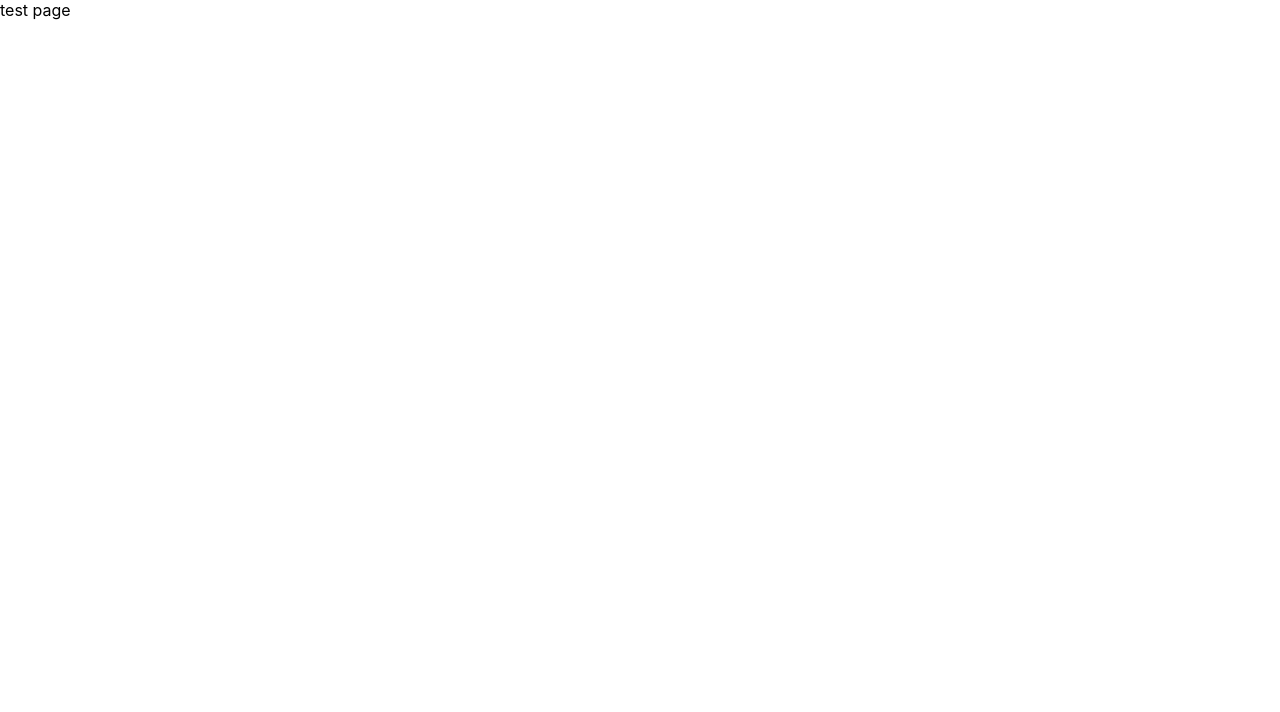
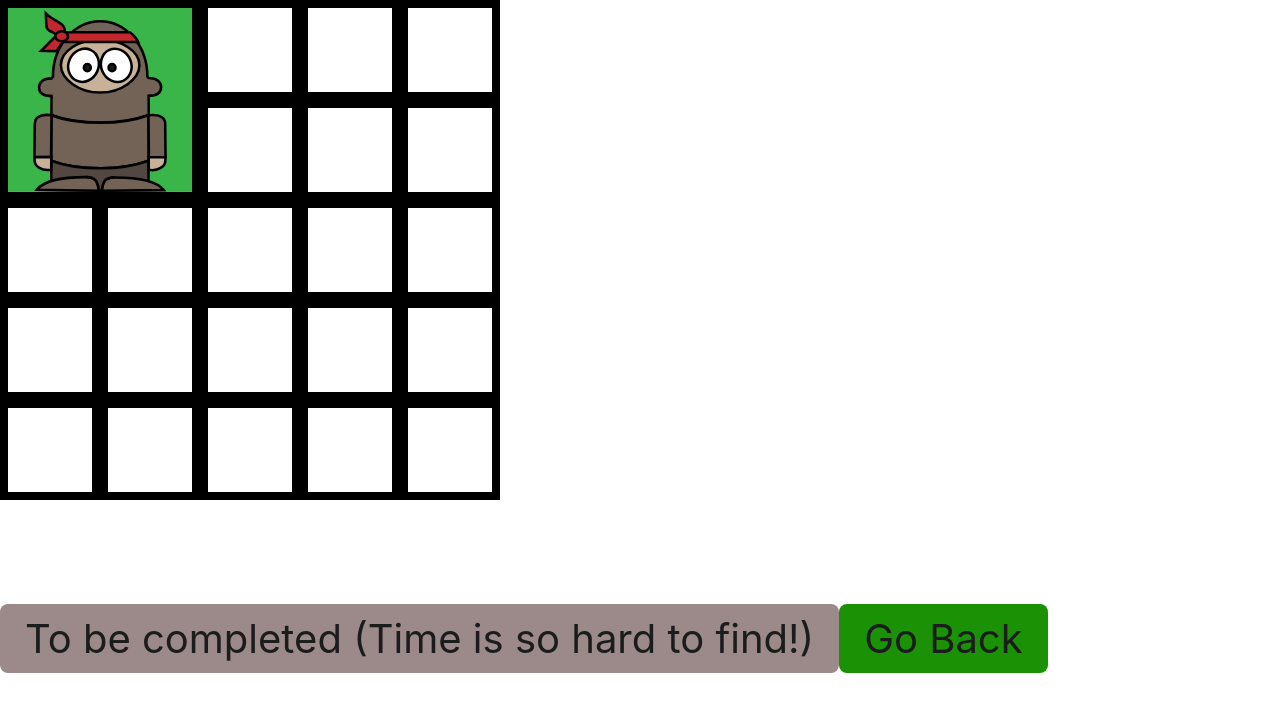
Before and after one commit to EvanGibsonSmith/ninjase, a React (Create React App) app: page /make in a window 1280 px wide. Shown: the top 712 px of the page. Built offline with nearby package versions, Linux system fonts and the light colour scheme.

Commit message:
Make page is up, but broken

```diff
--- a/src/App.js
+++ b/src/App.js
@@ -1,7 +1,7 @@
 // App.js
 
 import React from 'react';
-import { Routes, Route } from 'react-router-dom';
+import { Routes, Route, Navigate } from 'react-router-dom';
 import Play from './boundary/routes/Play';
 import Make from './boundary/routes/Make';
 
@@ -9,6 +9,7 @@ function App() {
   return (
     <div>
       <Routes>
+        <Route path="/" element={<Navigate to="/play" />} />
         <Route path="/play" element={<Play />} />
         <Route path="/make" element={<Make />} />
       </Routes>
--- a/src/boundary/Boundary.js
+++ b/src/boundary/DrawPuzzle.js
@@ -1,4 +1,3 @@
-// redraw the Puzzle so I can see it
 
 import { Cell } from "../model/Cell";
 import ninjaseImage from '../resources/ninjase.svg'
@@ -82,9 +81,4 @@ export function drawPuzzle(model, canvasObj) {
 
 }
 
-/** Redraw entire canvas from model. */
-export function redrawCanvas(model, canvasObj) {
-    // TODO add the other updating stuff?
-    drawPuzzle(model, canvasObj)
-    // TODO make puzzle it's own window so it can be blurred?
-}
+export default drawPuzzle
--- /dev/null
+++ b/src/boundary/MakeBoundary.js
@@ -0,0 +1,5 @@
+import drawPuzzle from "./DrawPuzzle"
+/** Redraw entire canvas from model. */
+export function redrawCanvas(model, canvasObj) {
+    drawPuzzle(model, canvasObj)
+}
--- /dev/null
+++ b/src/boundary/PlayBoundary.js
@@ -0,0 +1,5 @@
+import drawPuzzle from "./DrawPuzzle"
+/** Redraw entire canvas from model. */
+export function redrawCanvas(model, canvasObj) {
+    drawPuzzle(model, canvasObj)
+}
--- a/src/boundary/routes/Make.css
+++ b/src/boundary/routes/Make.css
@@ -0,0 +1,24 @@
+.makepage {
+    padding: 10px 25px;
+    text-align: center;
+    text-decoration: none;
+    display: inline-block;
+    font-size: 40px;
+    border-color: black;
+    border-radius: 8px;
+    background-color: #9c8989;
+    color:#1b1c1c;
+  }
+
+  .goback {
+    position: sticky;
+    padding: 10px 25px;
+    text-align: center;
+    text-decoration: none;
+    display: inline-block;
+    font-size: 40px;
+    border-color: black;
+    border-radius: 8px;
+    background-color: #1b9106;
+    color: #1b1c1c;
+  }
--- a/src/boundary/routes/Make.js
+++ b/src/boundary/routes/Make.js
@@ -1,7 +1,35 @@
 import React from "react";
+import { Model } from '../../model/Model.js'
+import { Puzzle } from '../../model/Puzzle.js'
+import { blank_5x5 } from '../../resources/puzzle-config.js'
+import { redrawCanvas} from '../MakeBoundary.js'
+import { Link } from 'react-router-dom'
+import './Make.css';
+
+
 
 export function Make() {
-    return <div>test page</div>
-}
+    const [model, setModel] = React.useState(new Model(new Puzzle(blank_5x5))); // TODO is this allowed for the assignment?
+    const [redraw, forceRedraw] = React.useState(0);       // used to conveniently request redraw after model change
+    const canvasRef = React.useRef(null);   // need to be able to refer to Canvas
+
+    /** Ensures initial rendering is performed, and that whenever model changes, it is re-rendered. */
+    React.useEffect (() => {
+
+      redrawCanvas(model, canvasRef.current)
+    }, [model, redraw])   // arguments that determine when to refresh // TODO this is jank but is adding the timer good? Maybe it should be seperate object then
+
+    return (
+      <main>
+        <canvas tabIndex="1"
+          className="App-canvas"
+          ref={canvasRef}
+          width  = "600" // TODO make these not hardcoded later? (layout.canvas.width and layour.canvas.height)
+          height = "600"/>
+        <div className="makepage">To be completed (Time is so hard to find!)</div>
+        <Link to='/play' className="goback">Go Back</Link>
+      </main>
+    );
+  }
 
 export default Make;
--- a/src/boundary/routes/Play.js
+++ b/src/boundary/routes/Play.js
@@ -1,6 +1,7 @@
 import React from 'react';
 import { config_4x4, config_5x5, config_6x6 } from '../../resources/puzzle-config.js';
-import { redrawCanvas} from '../Boundary.js'
+import { Link } from 'react-router-dom';
+import { redrawCanvas} from '../PlayBoundary.js'
 import { Model } from '../../model/Model.js'
 import { Puzzle } from '../../model/Puzzle.js';
 import { moveNinjase } from '../../controller/MoveNinjase.js'; // TODO not used?
@@ -86,6 +87,12 @@ const solveshortestpuzzle= {
   top: 300,
 }
 
+const makepuzzle= {
+  position: "absolute",
+  left: 690,
+  top: 350,
+}
+
 const config4= {
   position: "absolute",
   left: 100,
@@ -154,7 +161,8 @@ export function Play() {
         ref={canvasRef}
         width  = "1000" // TODO make these not hardcoded later? (layout.canvas.width and layour.canvas.height)
         height = "1000"
-        onKeyDown={e => {handleKeyPresses(model, e.key); e.preventDefault(); forceRedraw(redraw+1)}} />
+        // TODO make onKeyDown for whole windows and not just the canvas?
+        onKeyDown={e => {handleKeyPresses(model, e.key); e.preventDefault(); forceRedraw(redraw+1)}}/>
 
       <button className='upbutton' style={upbutton} onClick={e => {
         handleKeyPresses(model, 'w')
@@ -194,8 +202,9 @@ export function Play() {
       </button>
 
 
-      <button style={solveshortestpuzzle} onClick={solvePuzzleShortest}>Solve Puzzle Shorestest</button>
+      <button style={solveshortestpuzzle} onClick={solvePuzzleShortest}>Solve Puzzle Shortest</button>
       <button style={solvepuzzle} onClick={solvePuzzleArray}>Solve Puzzle</button>
+      <Link to='/make' style={makepuzzle}>Make Puzzle</Link>
 
       <button style={config4} onClick={() => chooseConfigurationUpdate(config_4x4)}>Config 4x4</button>
       <button style={config5} onClick={() => chooseConfigurationUpdate(config_5x5)}>Config 5x5</button>
--- a/src/resources/puzzle-config.js
+++ b/src/resources/puzzle-config.js
@@ -1,3 +1,12 @@
+export const blank_5x5 = {
+    "name": "Blank Puzzle",
+    "numRows" : "5",
+    "numColumns" : "5",
+    "ninjaRow" : "1",
+    "ninjaColumn": "A",
+    "initial" : []
+  }
+
 export const config_5x5 = {
     "name": "Configuration #1",
     "numRows" : "5",
```
